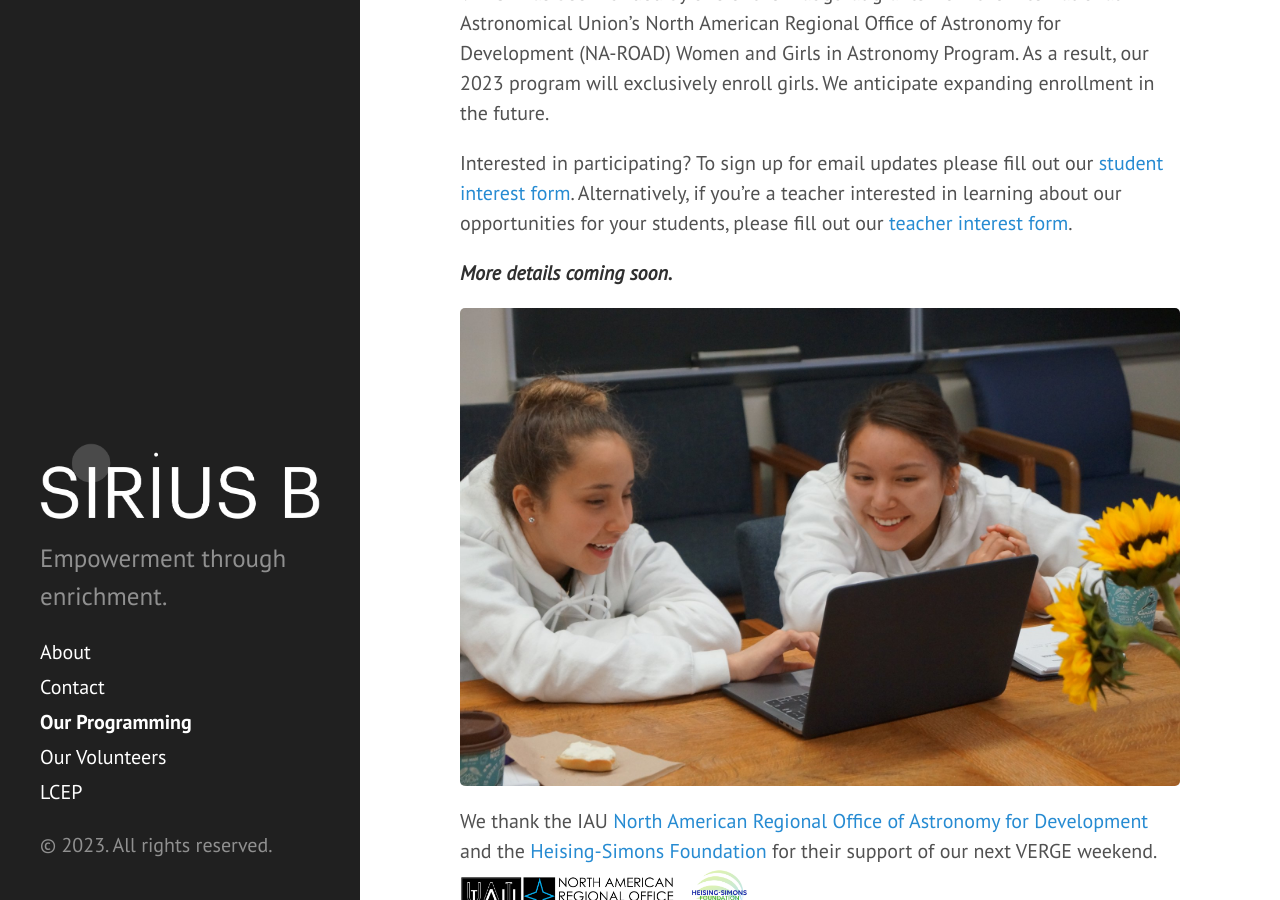
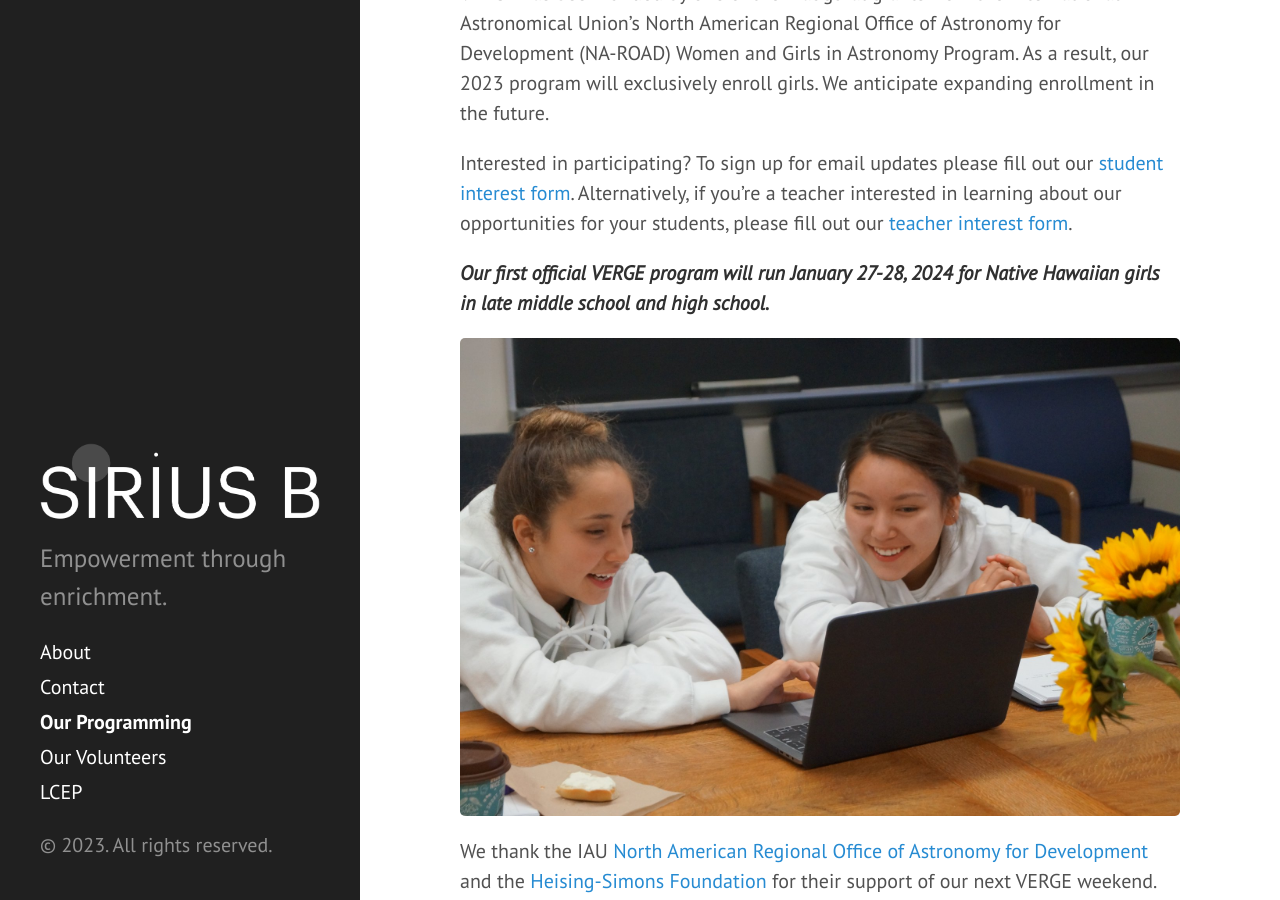
Before and after one commit to siriusb-org/siriusb-org.github.io, a Jekyll site: the page built from programming.md, in a window 1280 px wide and 900 px high, scrolled down 1475 px. Built offline with Jekyll 4.4.1, drawn with Linux system fonts in a browser that asks for light colours.

Commit message:
add verge dates

```diff
--- a/programming.md
+++ b/programming.md
@@ -28,7 +28,7 @@ VERGE has been funded by one of the inaugural grants from the International Astr
 
 Interested in participating? To sign up for email updates please fill out our [student interest form](https://forms.gle/wqmpexV7VcYHF4hC7){:target="_blank"}. Alternatively, if you're a teacher interested in learning about our opportunities for your students, please fill out our [teacher interest form](https://forms.gle/Dvaod8XKwJD1te396){:target="_blank"}.
 
-***More details coming soon.***
+***Our first official VERGE program will run January 27-28, 2024 for Native Hawaiian girls in late middle school and high school.***
 
 ![Participants enjoying citizen science during Stellar STEM Weekend]({{ "March2019_ssw.jpg" | relative_url }})
 
```
